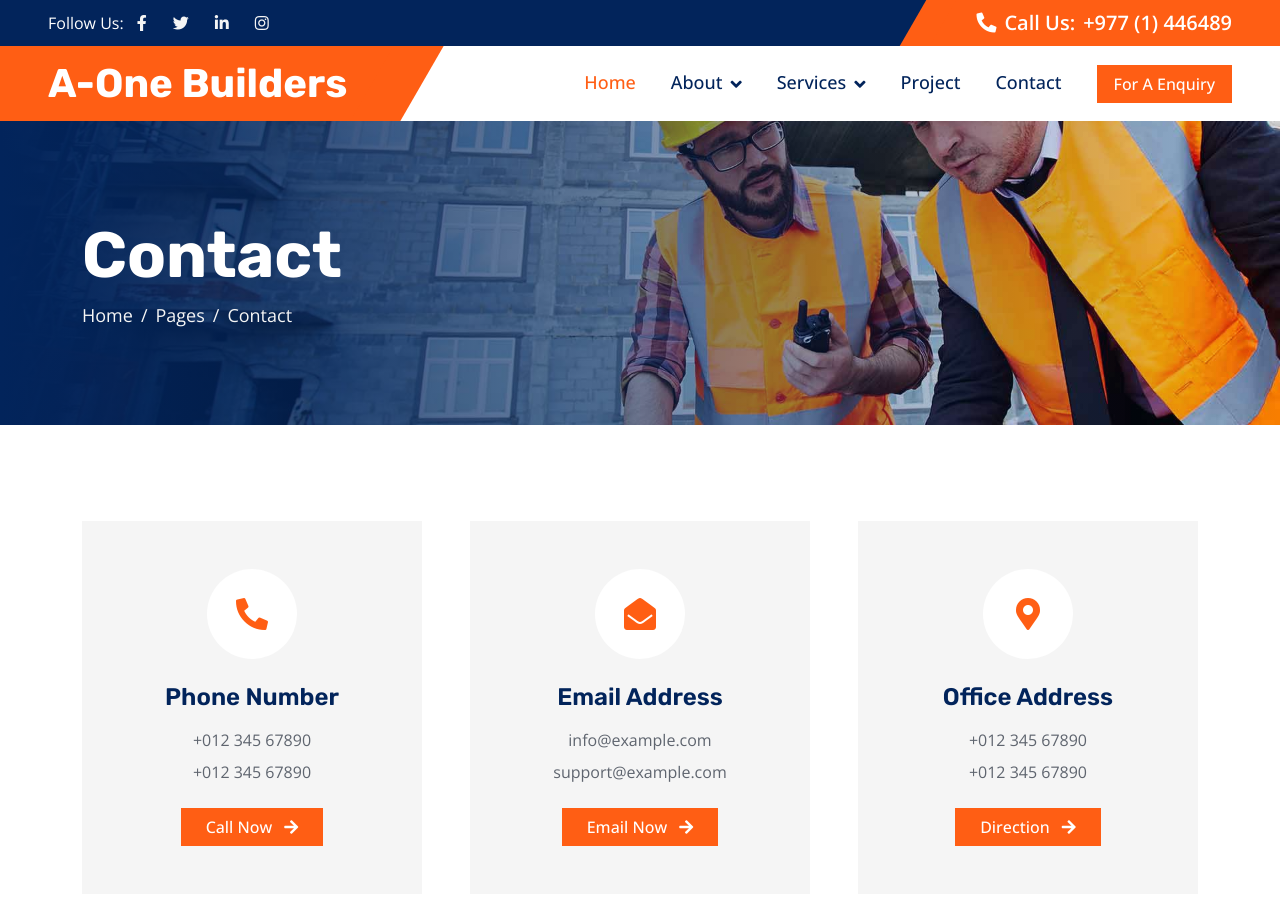
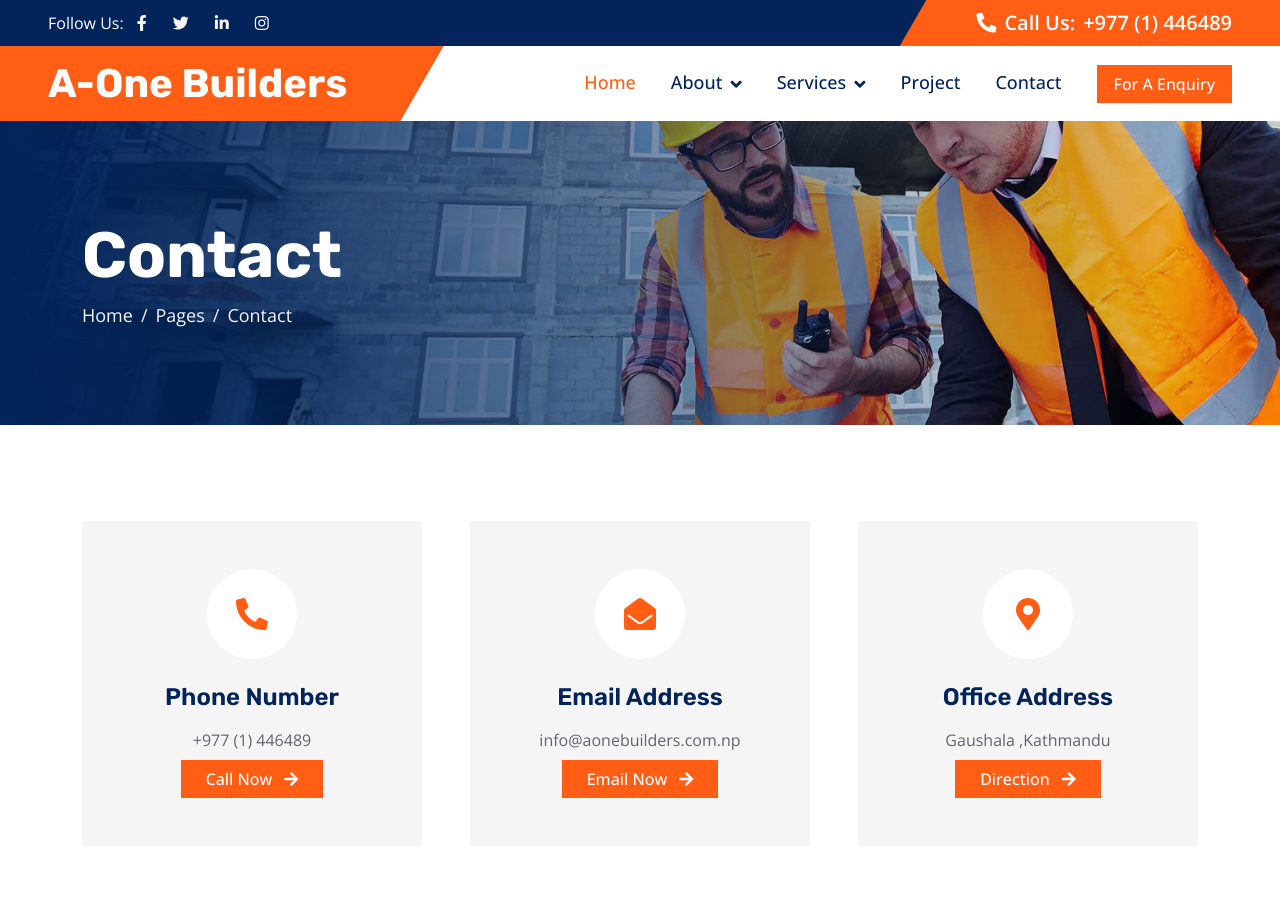
Before and after one commit to PrakashBidari/a1builder, a plain HTML site: page contact.html in a window 1280 px wide. Shown: the top 897 px of the page. Drawn offline with nearby package versions, Linux system fonts and the light colour scheme; grey boxes are pictures that could not be loaded.

Commit message:
first commit

```diff
--- a/contact.html
+++ b/contact.html
@@ -132,8 +132,7 @@
                             <i class="fa fa-phone-alt fa-2x text-primary"></i>
                         </div>
                         <h4 class="mb-3">Phone Number</h4>
-                        <p class="mb-2">+012 345 67890</p>
-                        <p class="mb-4">+012 345 67890</p>
+                        <p class="mb-2">+977 (1) 446489</p>
                         <a class="btn btn-primary px-4" href="tel:+0123456789">Call Now <i
                                 class="fa fa-arrow-right ms-2"></i></a>
                     </div>
@@ -144,8 +143,7 @@
                             <i class="fa fa-envelope-open fa-2x text-primary"></i>
                         </div>
                         <h4 class="mb-3">Email Address</h4>
-                        <p class="mb-2">info@example.com</p>
-                        <p class="mb-4">support@example.com</p>
+                        <p class="mb-2">info@aonebuilders.com.np</p>
                         <a class="btn btn-primary px-4" href="mailto:info@example.com">Email Now <i
                                 class="fa fa-arrow-right ms-2"></i></a>
                     </div>
@@ -156,22 +154,23 @@
                             <i class="fa fa-map-marker-alt fa-2x text-primary"></i>
                         </div>
                         <h4 class="mb-3">Office Address</h4>
-                        <p class="mb-2">+012 345 67890</p>
-                        <p class="mb-4">+012 345 67890</p>
-                        <a class="btn btn-primary px-4" href="https://goo.gl/maps/FsznshxgnULBGgkN9"
+                        <p class="mb-2">Gaushala ,Kathmandu</p>
+                        <a class="btn btn-primary px-4" href="https://www.google.com/search?sa=X&sca_esv=567835797&biw=1366&bih=651&tbs=lf:1,lf_ui:14&tbm=lcl&sxsrf=AM9HkKkWAwSLKpi141RxrqCDVKol8Fu0mQ:1695467670499&q=a1+builders&rflfq=1&num=10&rllag=27695684,85342493,1233&rldimm=15124107396734443056&ved=2ahUKEwi6semhzcCBAxXH1GEKHc9lADUQu9QIegQIFxAM#rlfi=hd:;si:16036804225040913546,l,CgthMSBidWlsZGVyc0j8usa_wq2AgAhaExAAEAEYASILYTEgYnVpbGRlcnOSARBjb3Jwb3JhdGVfb2ZmaWNlqgFFEAEqDyILYTEgYnVpbGRlcnMoADIfEAEiG0u4EGMRiaZshAVt5g9Oqrrox3yk4bATGxskQDIPEAIiC2ExIGJ1aWxkZXJz;mv:[[29.510903,85.8350224],[11.968242799999999,76.75496319999999]]"
                             target="blank">Direction <i class="fa fa-arrow-right ms-2"></i></a>
                     </div>
                 </div>
             </div>
+
             <div class="row mb-5">
                 <div class="col-12 wow fadeInUp" data-wow-delay="0.1s">
                     <iframe class="w-100"
-                        src="https://www.google.com/maps/embed?pb=!1m18!1m12!1m3!1d3001156.4288297426!2d-78.01371936852176!3d42.72876761954724!2m3!1f0!2f0!3f0!3m2!1i1024!2i768!4f13.1!3m3!1m2!1s0x4ccc4bf0f123a5a9%3A0xddcfc6c1de189567!2sNew%20York%2C%20USA!5e0!3m2!1sen!2sbd!4v1603794290143!5m2!1sen!2sbd"
+                        src="https://maps.google.com/maps?width=600&amp;height=400&amp;hl=en&amp;q=A.one Builders Pvt Ltd, Pashupati Rd 44621, Kathmandu 44600&amp;t=&amp;z=14&amp;ie=UTF8&amp;iwloc=B&amp;output=embed"
                         frameborder="0" style="min-height: 450px; border:0;" allowfullscreen="" aria-hidden="false"
                         tabindex="0"></iframe>
                 </div>
             </div>
-            <div class="row g-5">
+
+            <!-- <div class="row g-5">
                 <div class="col-lg-6 wow fadeInUp" data-wow-delay="0.1s">
                     <p class="fw-medium text-uppercase text-primary mb-2">Contact Us</p>
                     <h1 class="display-5 mb-4">If You Have Any Queries, Please Feel Free To Contact Us</h1>
@@ -237,7 +236,7 @@
                         </div>
                     </form>
                 </div>
-            </div>
+            </div> -->
         </div>
     </div>
     <!-- Contact End -->
```
